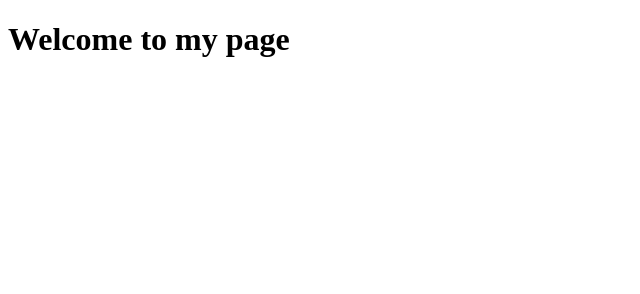
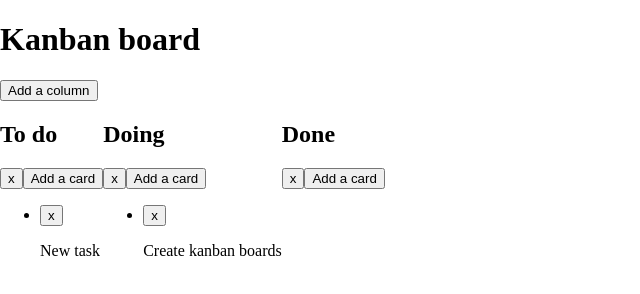
Before and after one commit to adrianrak/First-js-project, a plain HTML site: page index.html in a window 1280 px wide. Shown: the whole page, without its empty margins (0-640 px from the left). Drawn offline with nearby package versions, Linux system fonts and the light colour scheme.

Commit message:
kodilla-11-6

```diff
--- a/css/style.css
+++ b/css/style.css
@@ -0,0 +1,7 @@
+body {
+    margin: 0 auto;
+    padding: 0;
+}
+.column-container {
+    display: flex;
+}
--- a/index.html
+++ b/index.html
@@ -1,12 +1,20 @@
 <!DOCTYPE html>
 <html>
-  <head>
+<head>
     <meta charset="utf-8">
-    <title>Page title</title>
+    <title>Kanban board</title>
     <link rel="stylesheet" href="css/style.css">
-  </head>
-  <body>
-    <h1>Welcome to my page</h1>
+</head>
+<body>
+
+	<div id="board" class="board">
+        <h1>Kanban board</h1>
+        <button class="create-column">Add a column</button>
+        <div class="column-container"></div>
+	</div>
+
+    <script src="https://code.jquery.com/jquery-3.0.0.min.js" integrity="sha256-JmvOoLtYsmqlsWxa7mDSLMwa6dZ9rrIdtrrVYRnDRH0=" crossorigin="anonymous"></script>
+    <script src="https://code.jquery.com/ui/1.11.4/jquery-ui.min.js"   integrity="sha256-xNjb53/rY+WmG+4L6tTl9m6PpqknWZvRt0rO1SRnJzw="   crossorigin="anonymous"></script>
     <script type="text/javascript" src="js/scripts.js"></script>
-  </body>
+</body>
 </html>
--- a/js/scripts.js
+++ b/js/scripts.js
@@ -0,0 +1,112 @@
+$(function(){
+	console.log('DOM loaded');
+})
+function randomString() {
+    var chars = '0123456789abcdefghiklmnopqrstuvwxyzABCDEFGHIJKLMNOPQRSTUVWXTZ';
+    var str = '';
+    for (var i = 0; i < 10; i++) {
+        str += chars[Math.floor(Math.random() * chars.length)];
+    }
+    return str;
+}
+
+function Column(name) {
+	var self = this;
+
+	this.id = randomString();
+	this.name = name;
+	this.$element = createColumn();
+
+	function createColumn() {
+		var $column = $('<div>').addClass('column');
+		var $columnTitle = $('<h2>').addClass('column-title').text(self.name);
+		var $columnCardList = $('<ul>').addClass('column-card-list');
+		var $columnDelete = $('<button>').addClass('btn-delete').text('x');
+		var $columnAddCard = $('<button>').addClass('add-card').text('Add a card');
+
+		$columnDelete.click(function() {
+			self.removeColumn();
+		});
+		$columnAddCard.click(function() {
+			self.addCard(new Card(prompt('Enter the name of the card')));
+		});
+
+		$column.append($columnTitle)
+				.append($columnDelete)
+				.append($columnAddCard)
+				.append($columnCardList);
+		return $column;
+	}
+}
+Column.prototype = {
+	addCard: function(card) {
+		this.$element.children('ul').append(card.$element);
+	},
+	removeColumn: function() {
+		this.$element.remove();
+	}
+};
+
+function Card(description) {
+	var self = this;
+
+	this.id = randomString();
+	this.description = description;
+	this.$element = createCard();
+
+	function createCard() {
+		var $card = $('<li>').addClass('card');
+		var $cardDescription = $('<p>').addClass('card-description').text(self.description);
+		var $cardDelete = $('<button>').addClass('btn-delete').text('x');
+
+		$cardDelete.click(function() {
+			self.removeCard();
+		});
+
+		$card.append($cardDelete)
+			.append($cardDescription);
+		return $card;
+	}
+}
+Card.prototype = {
+	removeCard: function() {
+		this.$element.remove();
+	}
+};
+
+var board = {
+	name: 'Kanban Board',
+	addColumn: function(column) {
+		this.$element.append(column.$element);
+		initSortable();
+	},
+	$element: $('#board .column-container')
+};
+
+function initSortable() {
+	$('.column-card-list').sortable( {
+		connectWith: '.column-card-list',
+		placeholder: 'card-placeholder'
+	}).disableSelection();
+}
+
+$('.create-column')
+.click(function(){
+  var name = prompt('Enter a column name');
+  var column = new Column(name);
+	  board.addColumn(column);
+});
+
+var todoColumn = new Column('To do');
+var doingColumn = new Column('Doing');
+var doneColumn = new Column('Done');
+
+board.addColumn(todoColumn);
+board.addColumn(doingColumn);
+board.addColumn(doneColumn);
+
+var card1 = new Card('New task');
+var card2 = new Card('Create kanban boards');
+
+todoColumn.addCard(card1);
+doingColumn.addCard(card2);
```
